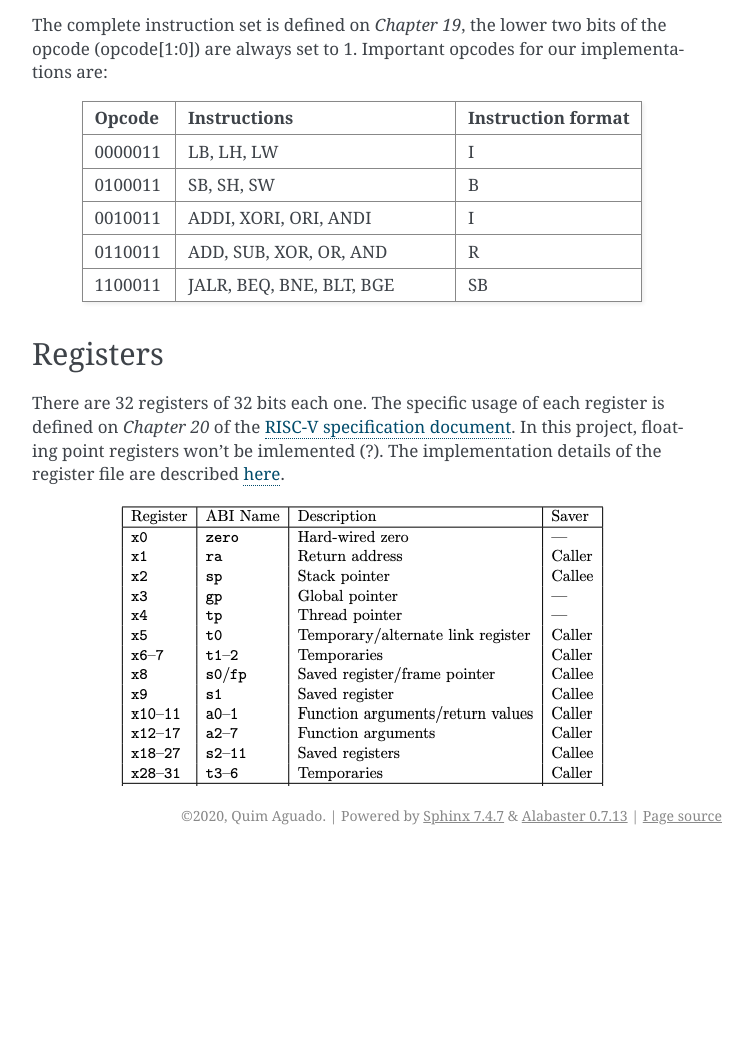
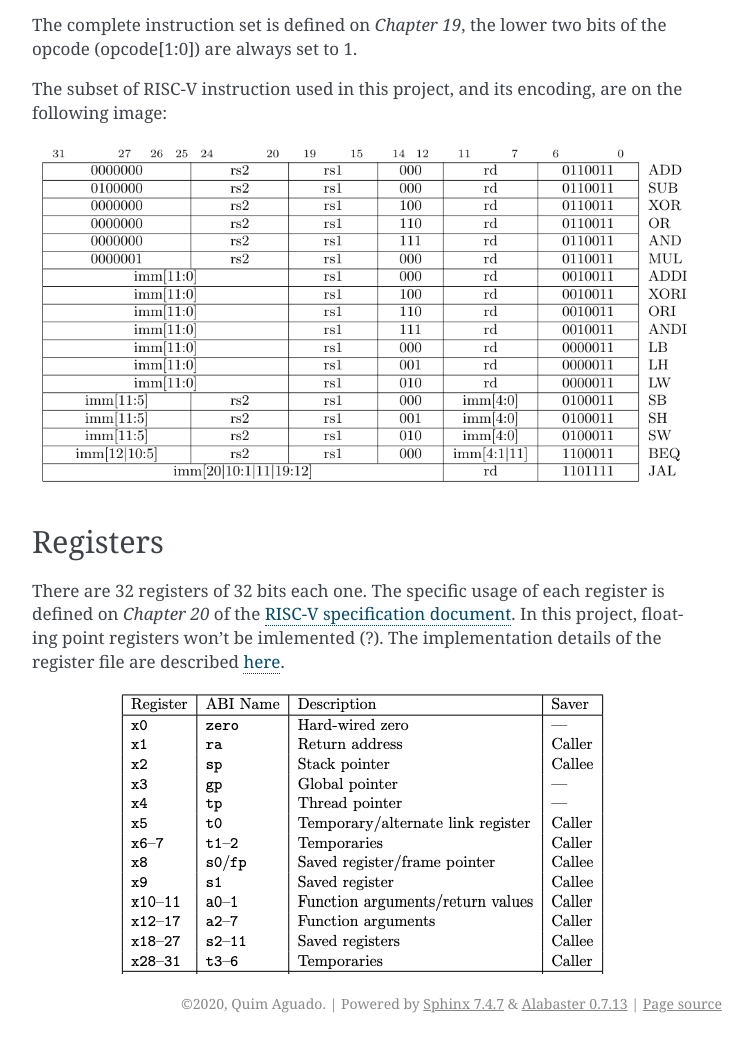
Before and after one commit to quim0/paproc, a Sphinx documentation site: the page built from docs/stages/decode/index.rst, in a window 1280 px wide, cut to the strip 731-1774 px from the top of the page. Shown: the whole strip, without its empty margins (388-1141 px from the left). Built offline with Sphinx 7.4.7, drawn with Linux system fonts in a browser that asks for light colours; before the commit the page ends 1586 px from its top, so only the background shows below that.

Commit message:
Add instructions and alu_control docs

```diff
--- a/docs/stages/decode/index.rst
+++ b/docs/stages/decode/index.rst
@@ -30,18 +30,13 @@ __ riscv-specs_
 .. todo:: Add immediate encoding variations.
 
 The complete instruction set is defined on *Chapter 19*, the lower two bits of
-the opcode (opcode[1:0]) are always set to 1. Important opcodes for our
-implementations are:
+the opcode (opcode[1:0]) are always set to 1.
 
-.. csv-table::
-	:header: "Opcode", "Instructions", "Instruction format"
-	:widths: 10, 30, 20
+The subset of RISC-V instruction used in this project, and its encoding, are on
+the following image:
 
-	"0000011", "LB, LH, LW", "I"
-	"0100011", "SB, SH, SW", "B"
-	"0010011", "ADDI, XORI, ORI, ANDI", "I"
-	"0110011", "ADD, SUB, XOR, OR, AND", "R"
-	"1100011", "JALR, BEQ, BNE, BLT, BGE", "SB"
+.. image:: paproc-instructions.png
+    :align: center
 
 Registers
 *********
--- a/docs/stages/exec/index.rst
+++ b/docs/stages/exec/index.rst
@@ -6,3 +6,4 @@ EXEC Stage
    :caption: Components:
 
    alu
+   alu_control
```
Also changed, not shown: docs/stages/exec/alu_control.rst (added, +21 -0 lines), docs/stages/decode/paproc-instructions.png (added).
